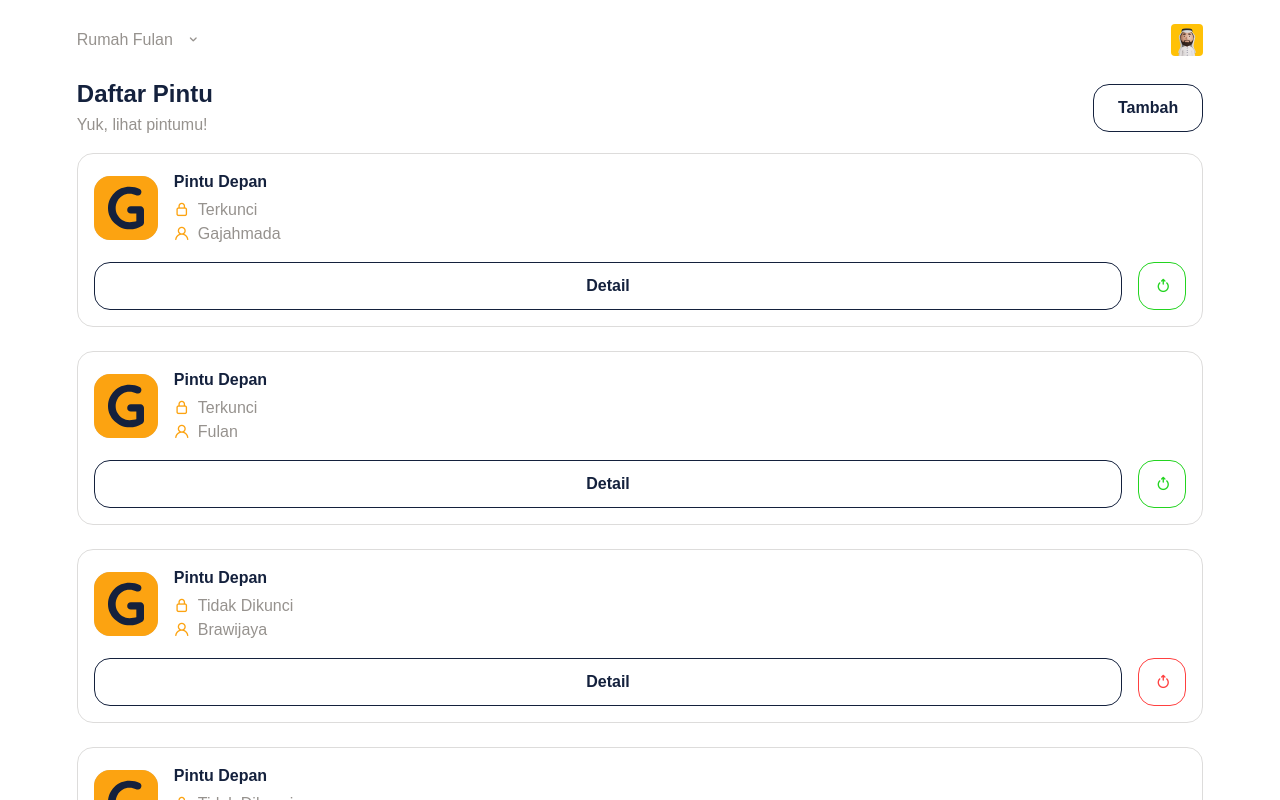
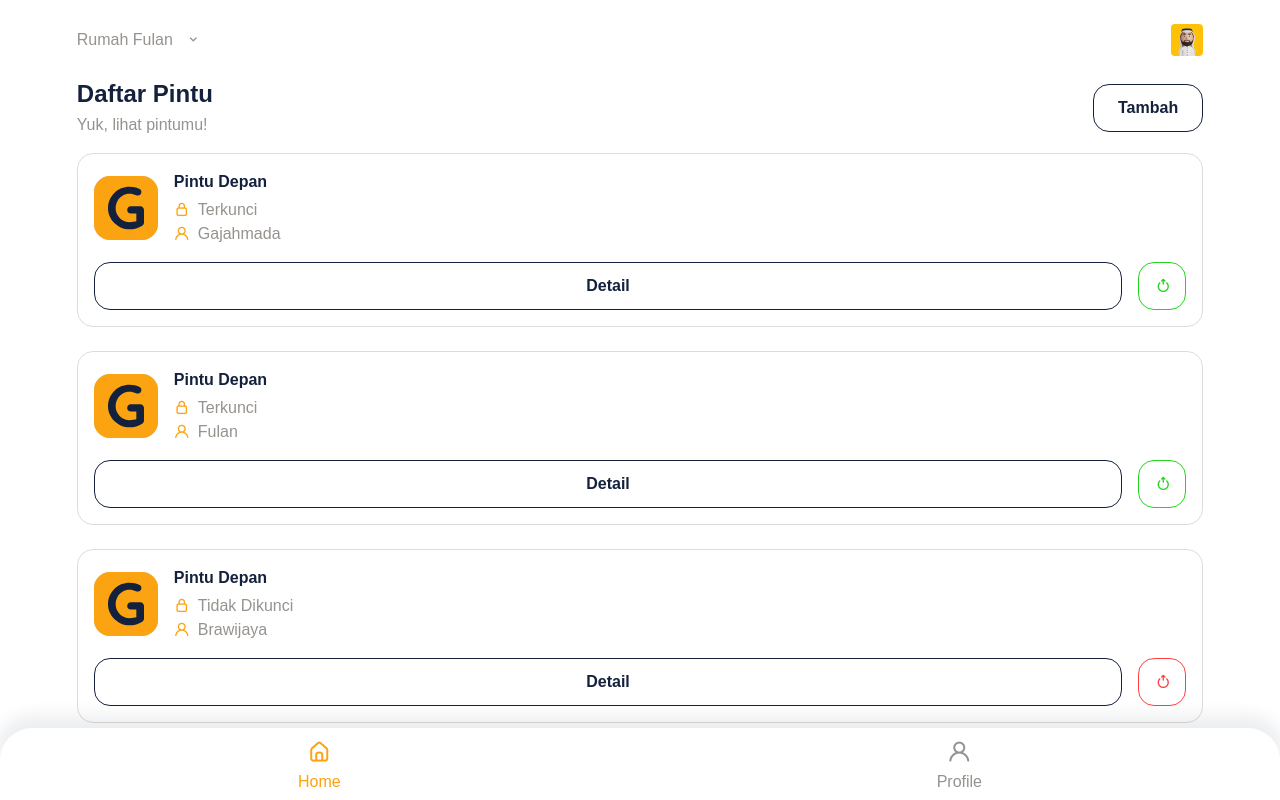
Before and after one commit to rakhacimano/gatelab-mobile, a Nuxt app: page /beranda in a window 1280 px wide. Built offline with nearby package versions, Linux system fonts and the light colour scheme.

Commit message:
Membuat Layout Navbar & Membuat Komponen Navbar

```diff
--- /dev/null
+++ b/components/BottomBar.vue
@@ -0,0 +1,48 @@
+<template>
+  <nav class="nav">
+    <Nuxt-Link to="/beranda" class="nav_link">
+      <i class="uil uil-estate"></i>
+      <p>Home</p>
+    </Nuxt-Link>
+    <Nuxt-Link to="/profil" class="nav_link">
+      <i class="uil uil-user"></i>
+      <p>Profile</p>
+    </Nuxt-Link>
+  </nav>
+</template>
+
+<style scoped>
+.nav {
+  box-shadow: 0 -8px 16px 5px rgba(20, 33, 61, 0.08);
+  position: fixed;
+  bottom: 0;
+  width: inherit;
+  height: 4.5rem;
+  background-color: white;
+  border-radius: 2rem 2rem 0 0;
+  display: flex;
+  overflow-x: auto;
+}
+
+i.uil {
+  font-size: 1.5rem;
+}
+
+.nav_link {
+  display: flex;
+  flex-direction: column;
+  align-items: center;
+  justify-content: center;
+  flex-grow: 1;
+  min-width: 50px;
+  overflow: hidden;
+  font-size: 1rem;
+  color: #96928e;
+  text-decoration: none;
+  -webkit-tap-highlight-color: transparent;
+}
+
+a.nuxt-link-exact-active {
+  color: #fca311;
+}
+</style>
--- /dev/null
+++ b/layouts/bottom-bar.vue
@@ -0,0 +1,10 @@
+<template>
+  <div class="d-flex justify-content-center">
+    <div class="section-all section-desktop section-tablet section-tablet">
+      <div class="width-88">
+        <Nuxt />
+      </div>
+      <BottomBar />
+    </div>
+  </div>
+</template>
--- a/pages/beranda/index.vue
+++ b/pages/beranda/index.vue
@@ -191,7 +191,9 @@
 </template>
 
 <script>
-export default {}
+export default {
+  layout: 'bottom-bar',
+}
 </script>
 
 <style scoped>
@@ -214,4 +216,8 @@ i.uil-user {
   color: #fca311;
 }
 
+.kontainer {
+  margin-bottom: 10rem;
+}
+
 </style>
```
